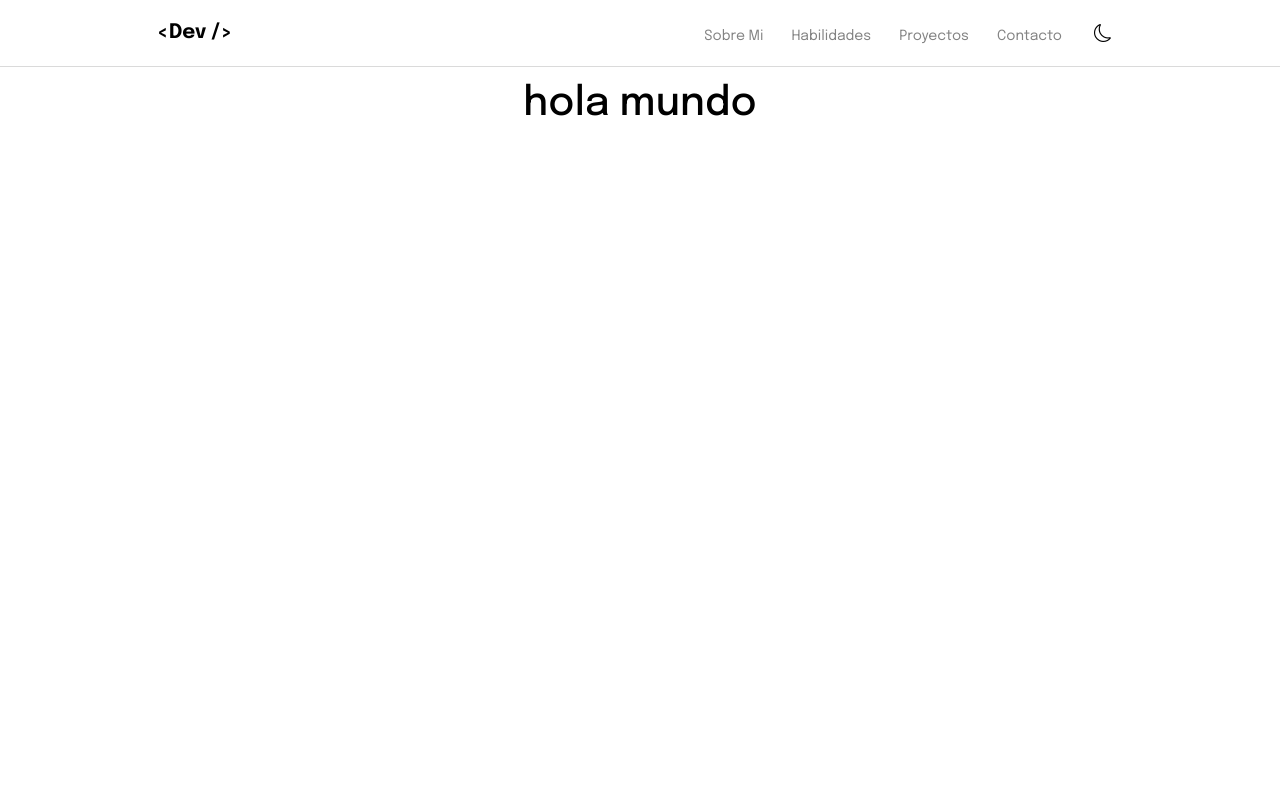
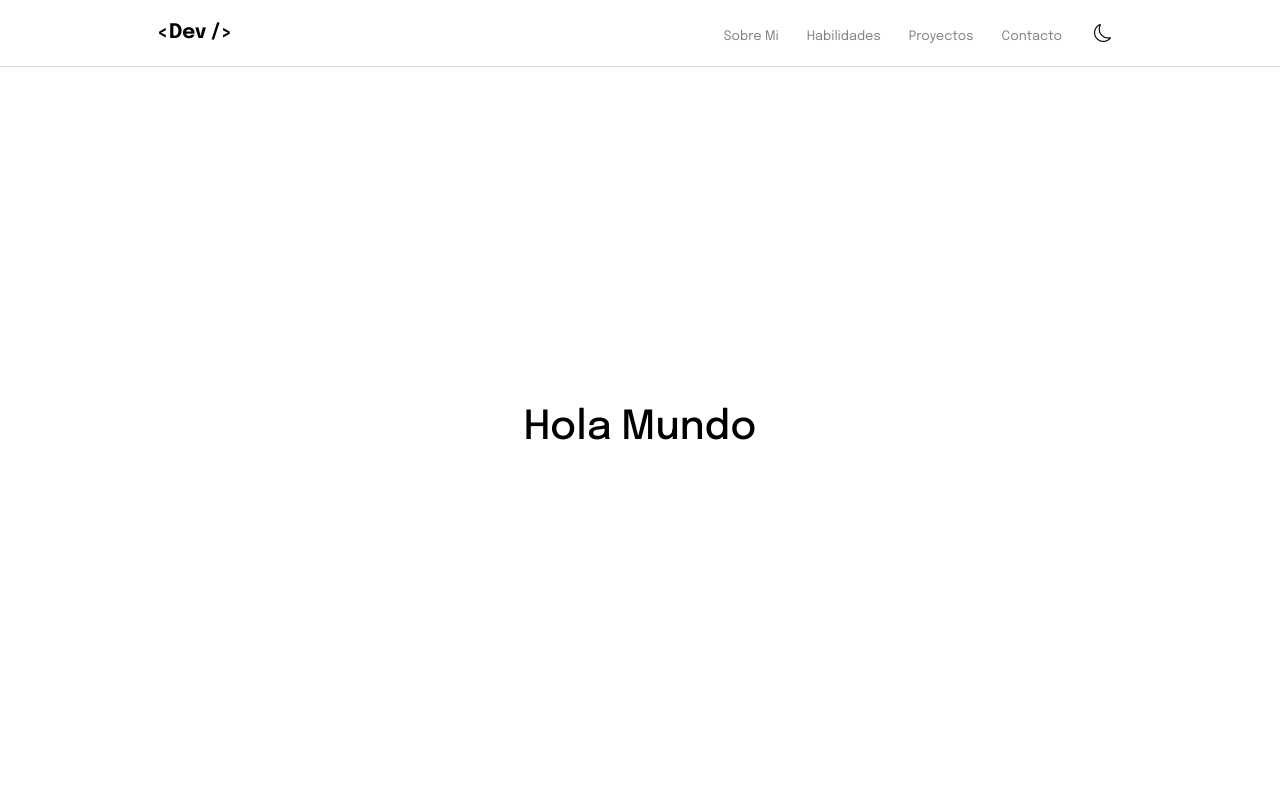
Before and after one commit to octaM3/portfolio, a React (Vite) app: page / in a window 1280 px wide. Shown: the top 800 px of the page. Built offline with nearby package versions, Linux system fonts and the light colour scheme.

Commit message:
Empiezo seccion main

```diff
--- a/src/App.tsx
+++ b/src/App.tsx
@@ -1,9 +1,10 @@
 import { useRef } from 'react';
 import './App.css'
 import Navbar from './components/navbar/Navbar';
-import Section from './components/section/Section'
+import Section from './components/sections/Section'
 import "bootstrap/dist/css/bootstrap.min.css";
 import 'bootstrap-icons/font/bootstrap-icons.css';
+import MainSection from './components/sections/mainSection/MainSection';
 
 function App() {
 
@@ -28,8 +29,7 @@ function App() {
       }} />
 
       <Section ref={homeRef}>
-        <h1 className='mt-5'>hola mundo</h1>
-        <div style={{ height: "1000px" }}></div>
+        <MainSection />
       </Section>
 
       <Section ref={aboutMeRef}>
--- a/src/components/navbar/navbar.css
+++ b/src/components/navbar/navbar.css
@@ -30,7 +30,7 @@
 
 .nav-option-btn {
     color: var(--grey-color);
-    font-size: 14px;
+    font-size: 13px;
 }
 .nav-option-btn:hover {
     color: var(--text-color);
--- a/src/components/section/Section.tsx
+++ b/src/components/sections/Section.tsx
@@ -1,4 +1,5 @@
 import type { FunctionComponent } from "react";
+import "./sections.css";
 
 interface SectionProps {
     children: React.ReactNode;
--- /dev/null
+++ b/src/components/sections/mainSection/MainSection.tsx
@@ -0,0 +1,9 @@
+const MainSection = () => {
+  return (
+    <div className="d-flex align-items-center justify-content-center vh-100">
+        <h1>Hola Mundo</h1>
+    </div>
+  )
+}
+
+export default MainSection
--- /dev/null
+++ b/src/components/sections/sections.css
@@ -0,0 +1,5 @@
+/* Main section */
+
+
+
+/* About me section */
--- /dev/null
+++ b/src/components/text/text.css
@@ -0,0 +1,5 @@
+/* subtitle */
+
+
+
+/* simple text */
```
Also changed, not shown: src/components/text/simpleText/SimpleText.tsx (added, +16 -0 lines), src/components/text/subtitle/Subtitle.tsx (added, +16 -0 lines).
